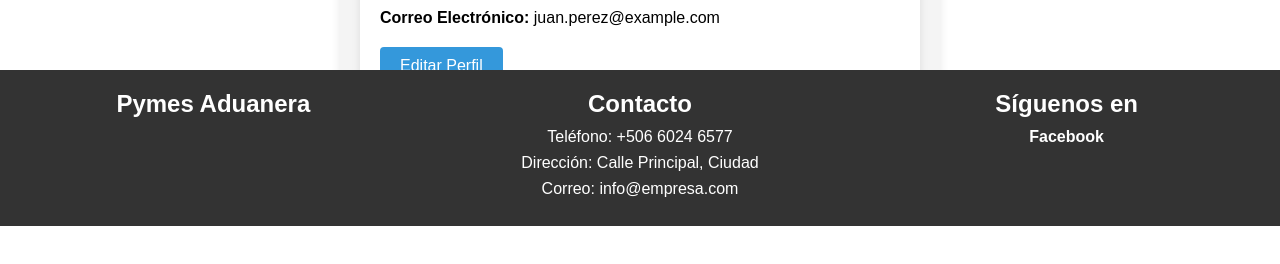
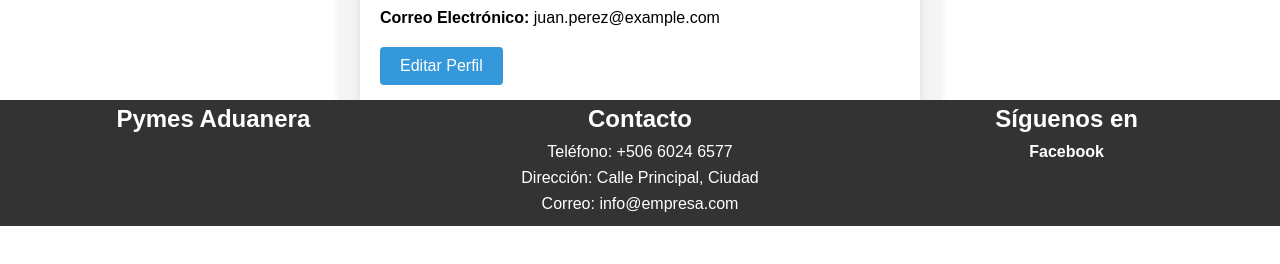
Before and after one commit to DavidTorres09/Pymes-Aduanera, a React (Vite) app in the folder Pymes_Aduanera/: page /admin/perfil in a window 1280 px wide. Shown: the part 574-838 px from the top of the page. Built offline with nearby package versions, Linux system fonts and the light colour scheme.

Commit message:
Footer update

```diff
--- a/Pymes_Aduanera/src/css/Footer.css
+++ b/Pymes_Aduanera/src/css/Footer.css
@@ -5,7 +5,7 @@
   width: 100%;
   background-color: #333;
   color: #fff;
-  padding: 20px 0;
+  padding: 5px 0;
   text-align: center;
 }
 
```
Also changed, not shown: Pymes_Aduanera/src/css/admin/ImportsManager.css (added).
